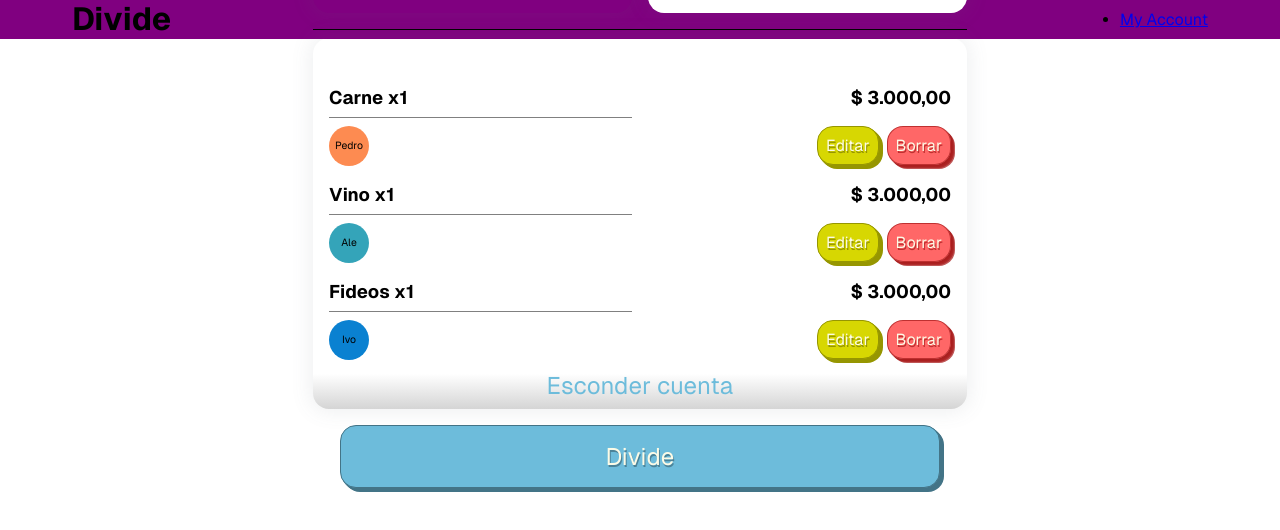
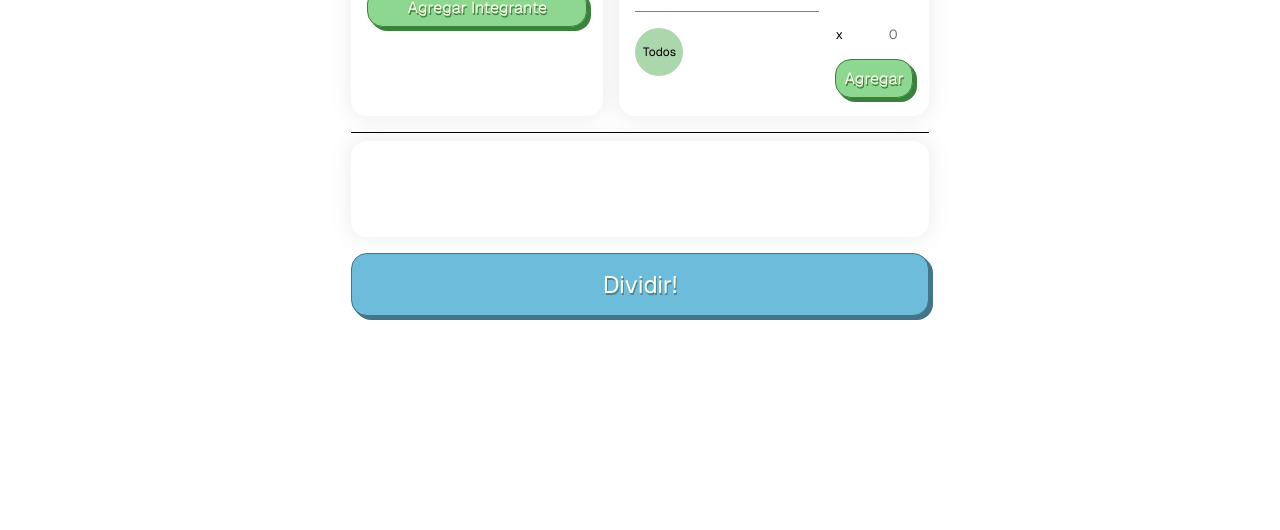
Before and after one commit to soype/divide, a Next.js app: page / in a window 1280 px wide. Shown: the top 530 px of the page. Built offline with nearby package versions, Linux system fonts and the light colour scheme.

Commit message:
Beta version

```diff
--- a/src/app/layout.js
+++ b/src/app/layout.js
@@ -23,7 +23,7 @@ export default function RootLayout({ children }) {
   return (
     <html lang="en">
       <body className={`${geistSans.variable} ${geistMono.variable}`}>
-        <Navbar />
+        {/* <Navbar /> */}
         {children}
       </body>
     </html>
--- a/src/components/Calculator/Calculator.js
+++ b/src/components/Calculator/Calculator.js
@@ -7,55 +7,26 @@ import Bill from "@/components/Calculator/Bill/Bill";
 import AddBillItem from "./Bill/AddBillItem/AddBillItem";
 import Result from "./Result/Result";
 import Button from "../UI/Button/Button";
+import Modal from "./PartyModal/Modal";
 
 import styles from "./Calculator.module.scss";
 
 const Calculator = () => {
-  const [party, setParty] = useState([
-    {
-        "id": 1,
-        "name": "Pedro",
-        "color": "#FD8B51"
-    },
-    {
-        "id": 2,
-        "name": "Ale",
-        "color": "#34a4b9"
-    },
-    {
-        "id": 3,
-        "name": "Ivo",
-        "color": "#0A81D1"
-    }
-]);
-  const [items, setItems] = useState([
-    {
-      id: "0.168",
-      name: "Carne",
-      quantity: "1",
-      price: "3000",
-      members: [1],
-    },
-    {
-      id: "0.197",
-      name: "Vino",
-      quantity: "1",
-      price: "3000",
-      members: [2],
-    },
-    {
-      id: "0.753",
-      name: "Fideos",
-      quantity: "1",
-      price: "3000",
-      members: [3],
-    },
-  ]);
+  const [party, setParty] = useState([]);
+  const [items, setItems] = useState([]);
   const [editedItem, setEditedItem] = useState(null);
   const [showResults, setShowResults] = useState(false);
   const [hideBill, setHideBill] = useState(false);
+  const [editMember, setEditMember] = useState();
+  const [showModal, setShowModal] = useState(false);
 
-  const addMemberHandler = (name) => {
+
+  const showModalHandler = () => {
+    setShowModal(true);
+  };
+
+  const addMemberHandler = (name, email, id, color) => {
+    setEditMember(null);
     let arrayEmpty = true;
     if (party.length >= 1) {
       arrayEmpty = false;
@@ -87,11 +58,30 @@ const Calculator = () => {
         }
       }
     };
-    if (!arrayEmpty) {
-      setParty([...party, { id: party[party.length - 1].id + 1, name: name, color: randomColor() }]);
-    } else {
-      setParty([{ id: 1, name: name, color: randomColor() }]);
+
+    // Handle edit
+    if(!id){
+      id = Math.random().toFixed(3);
     }
+    if(!color){
+      color = randomColor();
+    }
+
+    // Add member
+    const newMember = {
+      id: id,
+      name: name,
+      email: email,
+      color: color
+    }
+    setParty([...party, newMember]);
+  };
+
+  const editMemberHandler = (id) => {
+    setEditMember(party.find((member) => member.id === id));
+    setParty(party.filter((member) => member.id !== id));
+    setShowModal(true);
+    setShowResults(false);
   };
 
   const removeMemberHandler = (id) => {
@@ -122,13 +112,17 @@ const Calculator = () => {
 
   return (
     <div className={styles.calculator}>
+      <h1>Divide</h1>
+      {showModal && <div className={styles['modal-background']} >
+        <Modal editMember={editMember} showModal={setShowModal} addMember={addMemberHandler} removeMember={removeMemberHandler}></Modal>
+      </div>}
       <div className={styles.calculator__controls}>
-        <Party party={party} addMemberHandler={addMemberHandler} removeMemberHandler={removeMemberHandler} />
+        <Party party={party} showModal={showModalHandler} editMemberHandler={editMemberHandler} />
         <AddBillItem members={party} addItem={addItemHandler} editedItem={editedItem} />
       </div>
       <Bill party={party} items={items} removeItem={removeItemHandler} editItem={editItemHandler} hideBill={hideBill} showBill={showBillHandler} />
       <div className={styles.calculator__button}>
-        <Button color={"blue"} customClass={"divide"} onClick={showResultsHandler}>Divide</Button>
+        <Button color={"blue"} customClass={"divide"} onClick={showResultsHandler}>Dividir!</Button>
       </div>
       {showResults && <Result items={items} members={party} />}
     </div>
--- a/src/components/Calculator/Calculator.module.scss
+++ b/src/components/Calculator/Calculator.module.scss
@@ -26,3 +26,17 @@
         width: 100%;
     }
 }
+
+.modal-background{
+    position: fixed;
+    left: 0rem;
+    top: 0;
+    z-index: 99;
+    height: 100dvh;
+    width: 100%;
+    background: rgba(168, 168, 168, 0.5);
+
+    & > div{
+        z-index: 100;
+    }
+}
--- a/src/components/Calculator/Party/AddMember/AddMember.js
+++ b/src/components/Calculator/Party/AddMember/AddMember.js
@@ -16,7 +16,7 @@ const AddMember = ({addMember}) => {
 
   return (
     <form className={styles.form} onSubmit={addMemberHandler}>
-        <input type="text" onChange={(e) => setName(e.currentTarget.value)} value={name} placeholder="Agregar integrante"/>
+        {/* <input type="text" onChange={(e) => setName(e.currentTarget.value)} value={name} placeholder="Agregar integrante"/> */}
         <button className={styles['form__submit']}>Agregar</button>
     </form>
   )
--- a/src/components/Calculator/Party/AddMember/AddMember.module.scss
+++ b/src/components/Calculator/Party/AddMember/AddMember.module.scss
@@ -9,10 +9,10 @@
   }
 
   &__submit {
-    display: none;
-    @media all and (max-width: 768px) {
-      display: block;
-    }
+    // display: none;
+    // @media all and (max-width: 768px) {
+    //   display: block;
+    // }
     border: solid 1px transparent;
     background-color: rgba(95, 198, 99, .7);
     padding: .5rem .5rem;
--- a/src/components/Calculator/Party/Party.js
+++ b/src/components/Calculator/Party/Party.js
@@ -4,28 +4,31 @@ import React from "react";
 
 import AddMember from "./AddMember/AddMember";
 import PartyMember from "./PartyMember/PartyMember";
+import Button from "@/components/UI/Button/Button";
 
 import styles from "./Party.module.scss";
 
-const Party = ({ party, addMemberHandler, removeMemberHandler }) => {
-  const addMember = (name) => {
-    addMemberHandler(name);
+const Party = ({ party, showModal, editMemberHandler }) => {
+  const addMember = () => {
+    showModal();
   };
 
-  const removeMember = (id) => {
-    removeMemberHandler(id);
+  const editMember = (id) => {
+    editMemberHandler(id);
   };
 
   return (
     <div className={styles.party}>
       <h2>Grupo</h2>
-      <AddMember addMember={addMember} />
       <span></span>
       <ul className={styles['party__members']}>
         {party.map((member, index) => (
-          <PartyMember key={index} name={member.name} id={member.id} color={member.color} removeHandler={removeMember} />
+          <PartyMember key={index} name={member.name} id={member.id} color={member.color} editMember={editMember} />
         ))}
       </ul>
+      <div className={styles['party__add']}>
+        <Button color={'green'} customClass={'small'} onClick={addMember}>Agregar integrante</Button>
+      </div>
     </div>
   );
 };
--- a/src/components/Calculator/Party/PartyMember/PartyMember.js
+++ b/src/components/Calculator/Party/PartyMember/PartyMember.js
@@ -2,15 +2,15 @@ import React from 'react'
 
 import styles from './PartyMember.module.scss'
 
-const PartyMember = ({id, name, color, removeHandler}) => {
+const PartyMember = ({id, name, color, editMember}) => {
 
-    const removeMemberHandler = (e) => {
+    const editMemberHandler = (e) => {
         e.preventDefault()
-        removeHandler(id);
+        editMember(id);
     }
 
   return (
-    <div className={styles["party-member"]} onClick={removeMemberHandler} id={id} style={{backgroundColor:color}}>
+    <div className={styles["party-member"]} onClick={editMemberHandler} id={id} style={{backgroundColor:color}}>
         <p>{name}</p>
     </div>
   )
--- /dev/null
+++ b/src/components/Calculator/PartyModal/Modal.js
@@ -0,0 +1,59 @@
+import React, { useState } from "react";
+
+import styles from "./Modal.module.scss";
+
+import Button from "@/components/UI/Button/Button";
+
+const Modal = ({ editMember, showModal, addMember, removeMember }) => {
+  const [name, setName] = useState(editMember ? editMember.name : "");
+  const [email, setEmail] = useState(editMember ? editMember.email : "");
+
+  const submitModalHandler = (e) => {
+    e.preventDefault();
+    addMember(name, email);
+    showModal(false);
+  };
+
+  const editMemberHandler = (e) => {
+    e.preventDefault();
+    if(editMember){
+      addMember(name, email, editMember.id, editMember.color);
+    }
+    showModal(false);
+  }
+
+  const removeMemberHandler = (e) => {
+    e.preventDefault();
+    removeMember(editMember.id);
+    showModal(false);
+  }
+
+  return (
+    <div className={styles.modal}>
+      <form className={styles["modal__form"]} onSubmit={submitModalHandler}>
+        <label htmlFor="name">Nombre</label>
+        <input type="text" name="name" value={name} onChange={(e) => setName(e.target.value)} required />
+        <label htmlFor="email">Email (opcional)</label>
+        <input type="email" name="email" onChange={(e) => setEmail(e.target.value)} />
+        {editMember ? (
+          <>
+          <Button color={"yellow"} customClass={"small"} onClick={editMemberHandler}>
+            Editar
+          </Button>
+          <Button color={'red'} customClass={'small'} onClick={removeMemberHandler}>Borrar</Button>
+          </>
+        ) : (
+          <Button color={"green"} customClass={"small"}>
+            Agregar
+          </Button>
+        )}
+        <div aria-role="button" aria-label="Cerrar dialogo" className={styles["modal__close"]} onClick={editMemberHandler}>
+        X
+      </div>
+      </form>
+
+    </div>
+  );
+};
+
+export default Modal;
--- /dev/null
+++ b/src/components/Calculator/PartyModal/Modal.module.scss
@@ -0,0 +1,35 @@
+.modal{
+    position: absolute;
+    top: 50%;
+    left: 50%;
+    transform: translate(-50%, -50%);
+    max-width: 600px;
+    width: 100%;
+    z-index: 200;
+    padding: 0 2rem;
+    &__form{
+        display: flex;
+        flex-direction: column;
+        gap: 1rem;
+        background-color: white;
+        border-radius: 1rem;
+        padding: 2rem 1rem;
+        position: relative;
+    }
+    &__close{
+        position: absolute;
+        top: 1rem;
+        right: 1rem;
+        background-color: transparent;
+        border: none;
+        font-weight: 700;
+        color: rgb(79, 79, 79);
+        text-shadow: 1px 1px black;
+        cursor: pointer;
+        &:hover{
+            text-shadow: none;
+            margin-top: 1px;
+            margin-left: 1px;
+        }
+    }
+}
```
